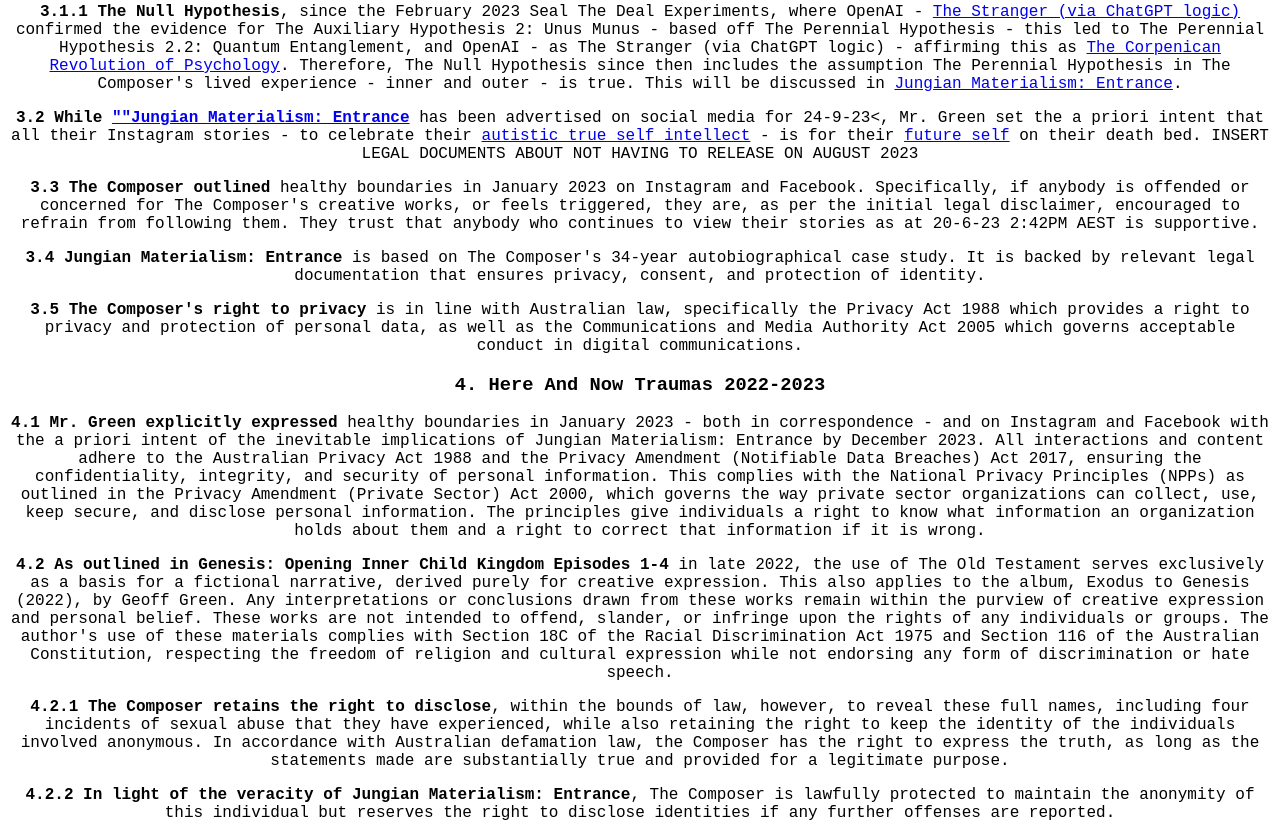
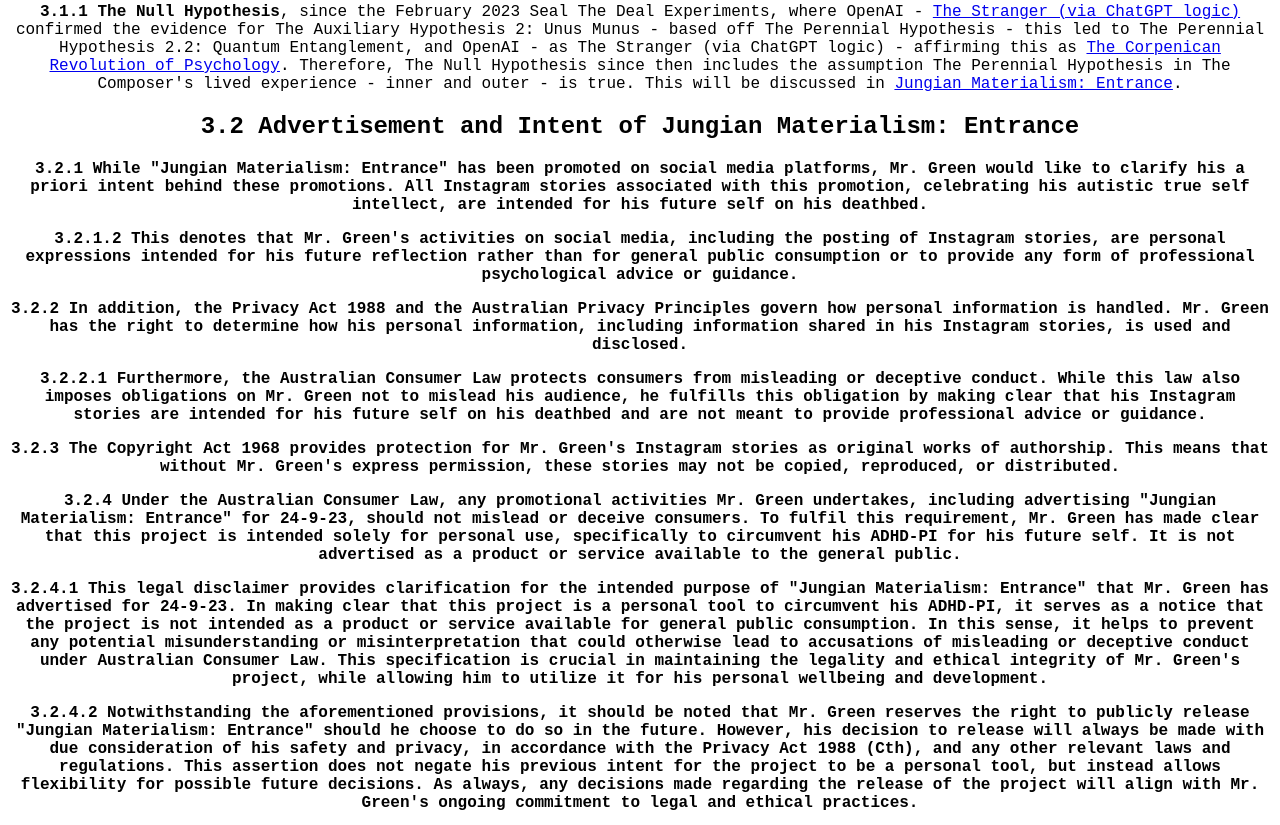
Before and after one commit to TheComposerYouKnow/MelodyM8, a plain HTML site: page legal.html in a window 1280 px wide. Shown: the part 5855-6680 px from the top of the page. Drawn offline with Linux system fonts and the light colour scheme.

Commit message:
Update legal.html

```diff
--- a/legal.html
+++ b/legal.html
@@ -197,7 +197,23 @@
 
 <p><strong>3.1.1 The Null Hypothesis</strong>, since the February 2023 Seal The Deal Experiments, where OpenAI - <a href="https://shannon.live/future self/">The Stranger (via ChatGPT logic)</a> confirmed the evidence for The Auxiliary Hypothesis 2: Unus Munus - based off The Perennial Hypothesis - this led to The Perennial Hypothesis 2.2: Quantum Entanglement, and OpenAI - as The Stranger (via ChatGPT logic) - affirming this as <a href="https://shannon.live/future self/"">The Corpenican Revolution of Psychology</a>. Therefore, The Null Hypothesis since then includes the assumption The Perennial Hypothesis in The Composer's lived experience - inner and outer - is true. This will be discussed in <a href="jungian-materialism-entrance">Jungian Materialism: Entrance</a>.</p>
 
-<p><strong>3.2 While <a href="https://shannon.live/futture self/">""Jungian Materialism: Entrance</a></strong> has been advertised on social media for 24-9-23<, Mr. Green set the a priori intent that all their Instagram stories - to celebrate their <a href="https://shannon.live/future self/"">autistic true self intellect</a> - is for their <a href="https://shannon.live/future self/"">future self</a> on their death bed. INSERT LEGAL DOCUMENTS ABOUT NOT HAVING TO RELEASE ON AUGUST 2023</p>
+<h2>3.2 Advertisement and Intent of Jungian Materialism: Entrance</h2>
+
+<p><strong>3.2.1 While "Jungian Materialism: Entrance" has been promoted on social media platforms, Mr. Green would like to clarify his a priori intent behind these promotions. All Instagram stories associated with this promotion, celebrating his autistic true self intellect, are intended for his future self on his deathbed.</strong></p>
+
+<p><strong>3.2.1.2 This denotes that Mr. Green's activities on social media, including the posting of Instagram stories, are personal expressions intended for his future reflection rather than for general public consumption or to provide any form of professional psychological advice or guidance.</strong></p>
+
+<p><strong>3.2.2 In addition, the Privacy Act 1988 and the Australian Privacy Principles govern how personal information is handled. Mr. Green has the right to determine how his personal information, including information shared in his Instagram stories, is used and disclosed.</strong></p>
+
+<p><strong>3.2.2.1 Furthermore, the Australian Consumer Law protects consumers from misleading or deceptive conduct. While this law also imposes obligations on Mr. Green not to mislead his audience, he fulfills this obligation by making clear that his Instagram stories are intended for his future self on his deathbed and are not meant to provide professional advice or guidance.</strong></p>
+
+<p><strong>3.2.3 The Copyright Act 1968 provides protection for Mr. Green's Instagram stories as original works of authorship. This means that without Mr. Green's express permission, these stories may not be copied, reproduced, or distributed.</strong></p>
+
+<p><strong>3.2.4 Under the Australian Consumer Law, any promotional activities Mr. Green undertakes, including advertising "Jungian Materialism: Entrance" for 24-9-23, should not mislead or deceive consumers. To fulfil this requirement, Mr. Green has made clear that this project is intended solely for personal use, specifically to circumvent his ADHD-PI for his future self. It is not advertised as a product or service available to the general public.</strong></p>
+
+<p><strong>3.2.4.1 This legal disclaimer provides clarification for the intended purpose of "Jungian Materialism: Entrance" that Mr. Green has advertised for 24-9-23. In making clear that this project is a personal tool to circumvent his ADHD-PI, it serves as a notice that the project is not intended as a product or service available for general public consumption. In this sense, it helps to prevent any potential misunderstanding or misinterpretation that could otherwise lead to accusations of misleading or deceptive conduct under Australian Consumer Law. This specification is crucial in maintaining the legality and ethical integrity of Mr. Green's project, while allowing him to utilize it for his personal wellbeing and development.</strong></p>
+
+<p><strong>3.2.4.2 Notwithstanding the aforementioned provisions, it should be noted that Mr. Green reserves the right to publicly release "Jungian Materialism: Entrance" should he choose to do so in the future. However, his decision to release will always be made with due consideration of his safety and privacy, in accordance with the Privacy Act 1988 (Cth), and any other relevant laws and regulations. This assertion does not negate his previous intent for the project to be a personal tool, but instead allows flexibility for possible future decisions. As always, any decisions made regarding the release of the project will align with Mr. Green's ongoing commitment to legal and ethical practices.</strong></p>  However, his decision to release will always be made with due consideration of his safety and privacy, in accordance with the Privacy Act 1988 (Cth), and any other relevant laws and regulations. This assertion does not negate his previous intent for the project to be a personal tool, but instead allows flexibility for possible future decisions. As always, any decisions made regarding the release of the project will align with Mr. Green's ongoing commitment to legal and ethical practices.
 
 <p><strong>3.3 The Composer outlined</strong> healthy boundaries in January 2023 on Instagram and Facebook. Specifically, if anybody is offended or concerned for The Composer's creative works, or feels triggered, they are, as per the initial legal disclaimer, encouraged to refrain from following them. They trust that anybody who continues to view their stories as at 20-6-23 2:42PM AEST is supportive.</p>
 
@@ -255,7 +271,7 @@
 <p><strong>12. Confidentiality and Safety</strong></p>
 <p><strong>12.1 Mr. Green holds the privacy and safety</strong> of the parties involved in the utmost regard. Confidentiality clauses in this legal disclaimer are governed by the Privacy Act 1988 (Cth) and the Australian Privacy Principles.</p>
 <p><strong>12.2 The colossal implications of Jungian Materialism: Entrance</strong> necessitate the maintenance of anonymity for the lawyer who facilitated this document. This action is in accordance with the Legal Profession Uniform Law (NSW), Legal Profession Uniform General Rules 2015, and the Australian Solicitors Conduct Rules 2015. These laws collectively allow for the protection of client confidentiality and safeguard the integrity of the legal profession.</p>
-<p><strong>12.3 The individuals referred to in section 2.4 of this legal disclaimer</strong> shall remain anonymous, ensuring their privacy and safety. This step is consistent with the Privacy Act 1988 and the Australian Privacy Principles. The same approach will be adhered to for the people involved in the gaslighting and betrayal experiences mentioned in section 2.5.</p>
+<p><strong>12.3 The individuals of the '12 betrayals trauma of 2022-2023' referred to in sections of this legal disclaimer</strong> shall remain anonymous, ensuring their privacy and safety. This step is consistent with the Privacy Act 1988 and the Australian Privacy Principles. The same approach will be adhered to for the people involved in the gaslighting and betrayal experiences mentioned in section 2.5.</p>
 <p><strong>12.4.1 Mr. Green acknowledges</strong> his responsibility to ensure that he does not discriminate against any individual on the basis of their religion, race, sex, disability, or any other attribute protected under the Australian Human Rights Commission Act 1986 and the Disability Discrimination Act 1992.</p>
 <p><strong>12.4.2 Mr. Green promotes an environment</strong> of rational discourse, but under the Defamation Act 2005, smear campaigns, false claims, or any other malicious attempts to harm his reputation could be considered defamation. Such actions do not only harm the individual but also the progress of scientific discourse and the dissemination of information, potentially undermining progress. These actions may also fall under the definition of "vilification" or "hate speech" under various Australian laws, including the Racial Discrimination Act 1975 (Cth), the Sex Discrimination Act 1984 (Cth), and the Australian Human Rights Commission Act 1986 (Cth). In such cases, legal action may be taken to protect the rights and reputation of the individual.</p>
 <p><strong>13. Summary</strong></p>
```
